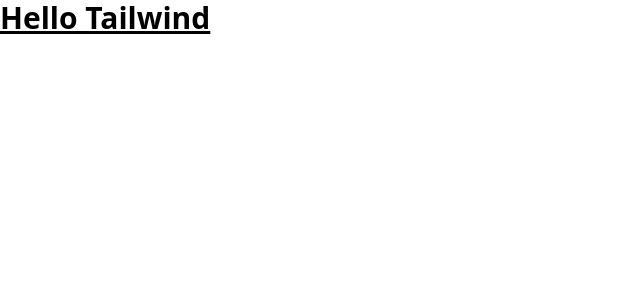
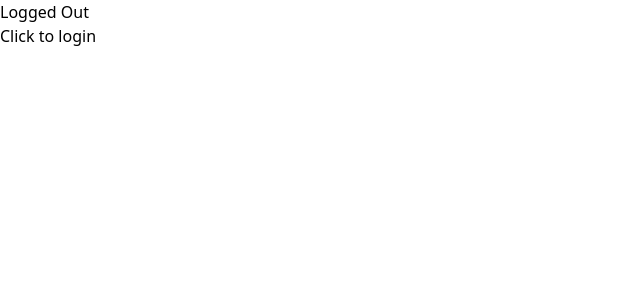
Before and after one commit to park-siwan/nuber-eats-frontend, a React (Create React App) app: page / in a window 1280 px wide. Shown: the top 300 px of the page, without its empty margins (0-640 px from the left). Built offline with nearby package versions, Linux system fonts and the light colour scheme.

Commit message:
16.4 ~ 17.0 react router dom, local Only Field

```diff
--- a/package.json
+++ b/package.json
@@ -13,9 +13,13 @@
     "@types/react-dom": "^18.2.13",
     "autoprefixer": "^10.4.16",
     "graphql": "^16.8.1",
+    "i": "^0.3.7",
+    "npm": "^10.2.0",
     "postcss": "^8.4.31",
     "react": "^18.2.0",
     "react-dom": "^18.2.0",
+    "react-hook-form": "^7.47.0",
+    "react-router-dom": "^5.3.4",
     "react-scripts": "^5.0.1",
     "tailwindcss": "^3.3.3",
     "typescript": "^4.9.5",
--- a/src/App.tsx
+++ b/src/App.tsx
@@ -1,11 +1,13 @@
 import React from 'react';
+import { LoggedOutRouter } from './routers/logged-out-router';
+import { gql, useQuery, useReactiveVar } from '@apollo/client';
+import { LoggedInRouter } from './routers/logged-in-router';
+import { isLoggedInVar } from './apollo';
 
 function App() {
-  return (
-    <div>
-      <h1 className=" text-3xl font-bold underline">Hello Tailwind</h1>
-    </div>
-  );
+  const isLoggedIn = useReactiveVar(isLoggedInVar);
+
+  return isLoggedIn ? <LoggedInRouter /> : <LoggedOutRouter />;
 }
 
 export default App;
--- a/src/apollo.ts
+++ b/src/apollo.ts
@@ -1,5 +1,20 @@
-import { ApolloClient, InMemoryCache } from '@apollo/client';
+import { ApolloClient, InMemoryCache, makeVar } from '@apollo/client';
+
+export const isLoggedInVar = makeVar(false);
+
 export const client = new ApolloClient({
   uri: 'http://localhost:4000/graphql',
-  cache: new InMemoryCache(),
+  cache: new InMemoryCache({
+    typePolicies: {
+      Query: {
+        fields: {
+          isLoggedIn: {
+            read() {
+              return isLoggedInVar();
+            },
+          },
+        },
+      },
+    },
+  }),
 });
--- /dev/null
+++ b/src/routers/logged-in-router.tsx
@@ -0,0 +1,8 @@
+import { isLoggedInVar } from '../apollo';
+
+export const LoggedInRouter = () => (
+  <div>
+    <h1>Logged In</h1>
+    <button onClick={() => isLoggedInVar(false)}>Log Out</button>
+  </div>
+);
--- /dev/null
+++ b/src/routers/logged-out-router.tsx
@@ -0,0 +1,13 @@
+import { isLoggedInVar } from '../apollo';
+
+export const LoggedOutRouter = () => {
+  const onClick = () => {
+    isLoggedInVar(true);
+  };
+  return (
+    <div>
+      <h1>Logged Out</h1>
+      <button onClick={onClick}>Click to login</button>
+    </div>
+  );
+};
```
Also changed, not shown: 1 other file (tests, documents, lock files or other folders).
